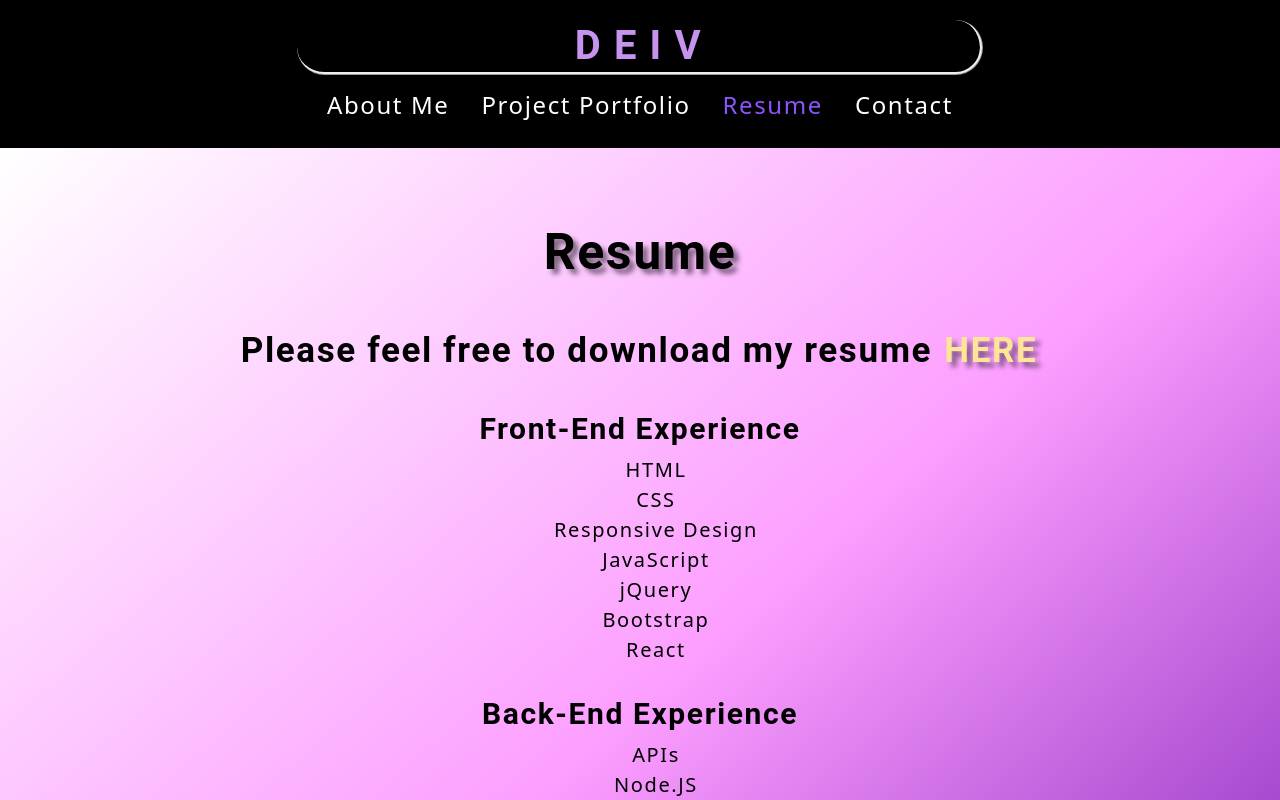
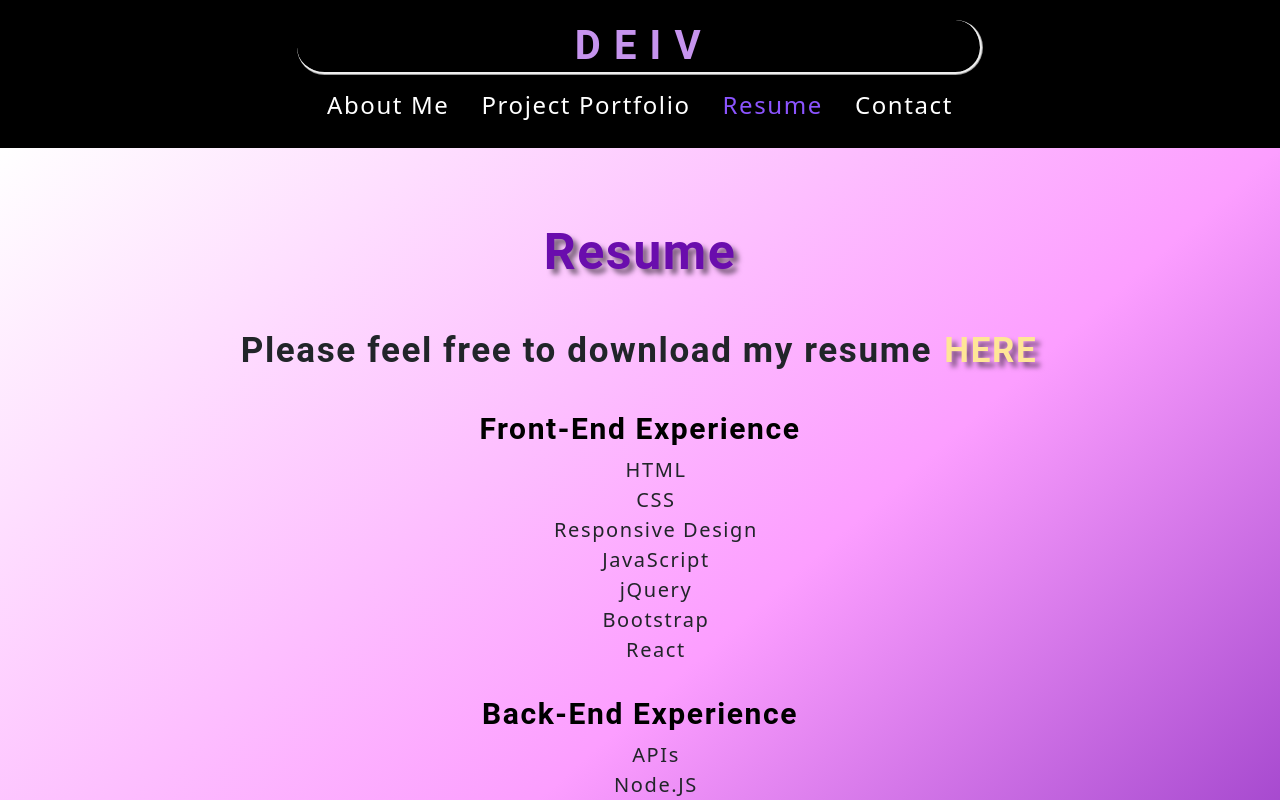
Before and after one commit to deivrs60/deiv-react-portfolio, a React (Create React App) app in the folder client/: page / in a window 1280 px wide. Both pictures are taken after a click on the item "Resume". Shown: the top 800 px of the page. Built offline with nearby package versions, Linux system fonts and the light colour scheme.

Commit message:
fixed the same styling issue. unintentional H3 element was changed as well

```diff
--- a/client/src/App.css
+++ b/client/src/App.css
@@ -104,6 +104,7 @@ footer h1 svg {
 .be-experience h3 {
   font-size: 30px;
   font-weight:700;
+  color: black;
   /* text-shadow: 10px 0 10px rgba(0, 0, 0, 0.5); */
 
 }
@@ -120,7 +121,6 @@ footer h1 svg {
 .fe-experience li,
 .be-experience li {
   text-align: center;
-  color: black;
 }
 
 .form-container {
```
